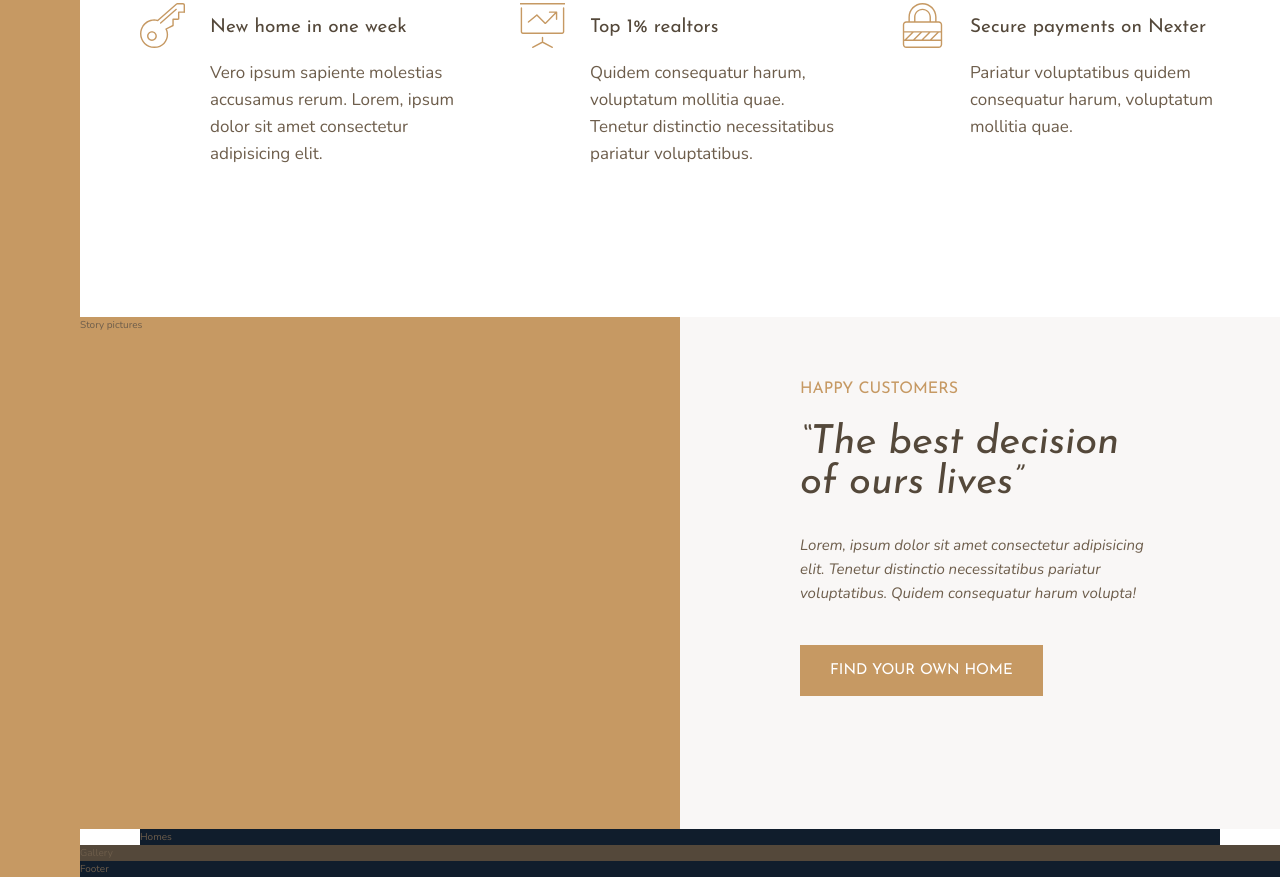
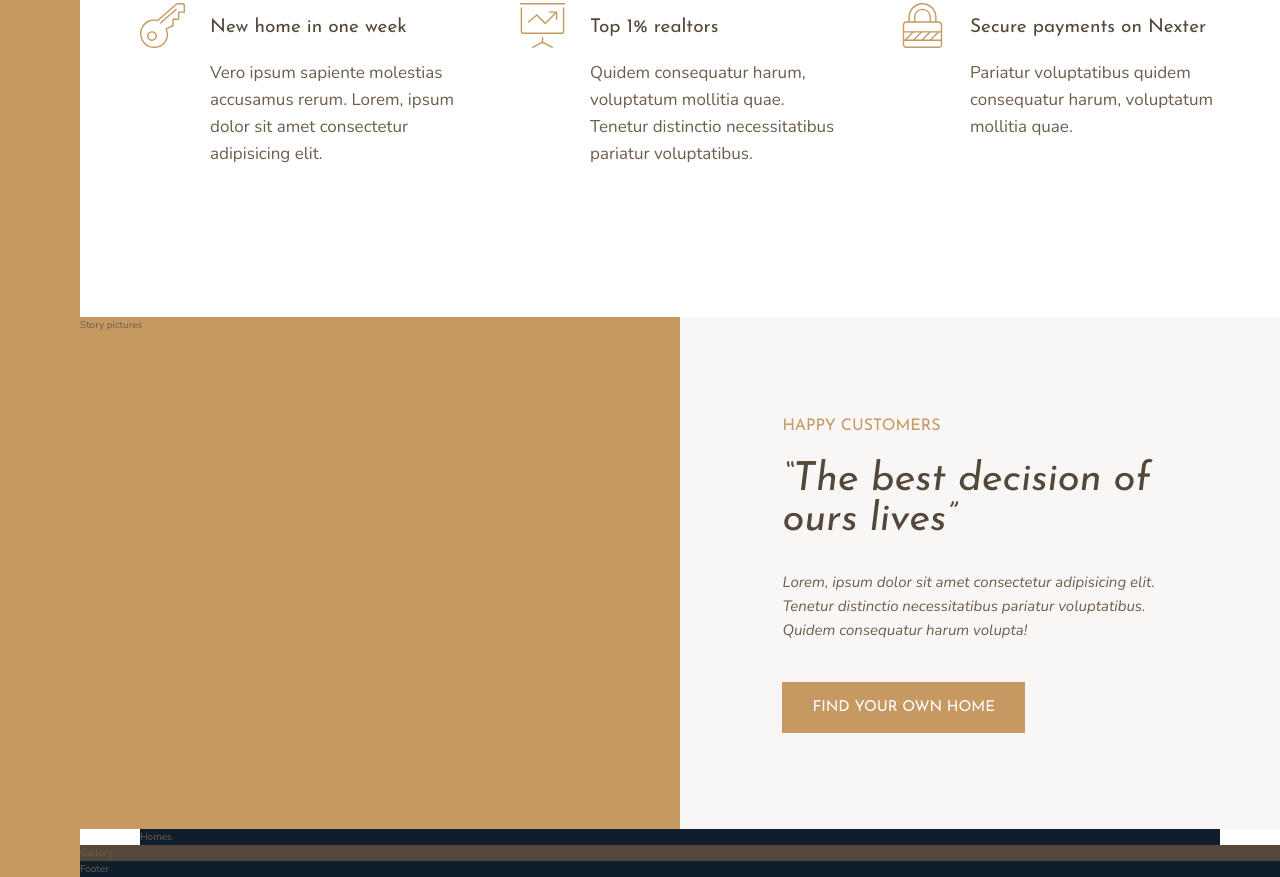
Before and after one commit to jiangmichael1/Learning-Sass-CSS-Grid-Nexter, a plain HTML site: page index.html in a window 1280 px wide. Shown: the part 991-1868 px from the top of the page. Drawn offline with nearby package versions, Linux system fonts and the light colour scheme.

Commit message:
fixed story content

```diff
--- a/css/style.css
+++ b/css/style.css
@@ -113,7 +113,18 @@ body {
 .story__content {
   background-color: #f9f7f6;
   grid-column: col-start 5 / full-end;
-  padding: 6rem 12rem; }
+  padding: 6rem 8vw;
+  /* ***Using Flexbox*** */
+  /*
+        display: flex;
+        flex-direction: column;
+        justify-content: center;
+        align-items: flex-start;
+        */
+  /* ***Using CSS Grid*** */
+  display: grid;
+  align-content: center;
+  justify-items: start; }
 
 .story__text {
   font-size: 1.5rem;
--- a/sass/_story.scss
+++ b/sass/_story.scss
@@ -8,7 +8,21 @@
         background-color: $color-grey-light-1;
         grid-column: col-start 5 / full-end;
 
-        padding: 6rem 12rem;
+        padding: 6rem 8vw;
+
+        /* ***Using Flexbox*** */
+        /*
+        display: flex;
+        flex-direction: column;
+        justify-content: center;
+        align-items: flex-start;
+        */
+
+        /* ***Using CSS Grid*** */
+        display: grid;
+        align-content: center;
+        justify-items: start; //to align row items
+
     }
 
     &__text {
```
